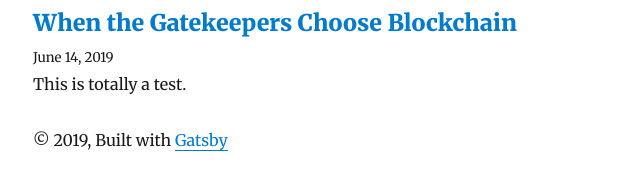
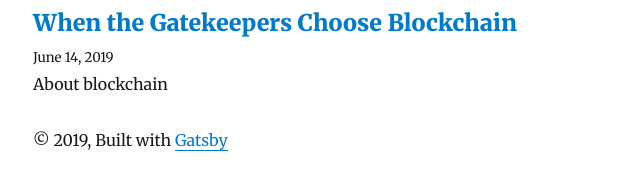
Before and after one commit to pkafei/pkafei-dev, a Gatsby site: page / in a window 1280 px wide. Shown: the part 300-490 px from the top of the page, 292-932 px from the left. Built offline with nearby package versions, Linux system fonts and the light colour scheme; Gatsby itself is replaced by a stand-in of ours; some packages are replaced by stand-ins of ours.

Commit message:
Added description to frontmatter

```diff
--- a/content/blog/2019/May/blockchain-gatekeepers.md
+++ b/content/blog/2019/May/blockchain-gatekeepers.md
@@ -2,6 +2,7 @@
 title: When the Gatekeepers Choose Blockchain
 date: 2019-06-14T19:00:00.000Z
 thumbnail: /static/images/uploads/screen-shot-2019-04-30-at-4.54.27-pm.png
+description: About blockchain
 rating: 5
 ---
 This is totally a test.
```
